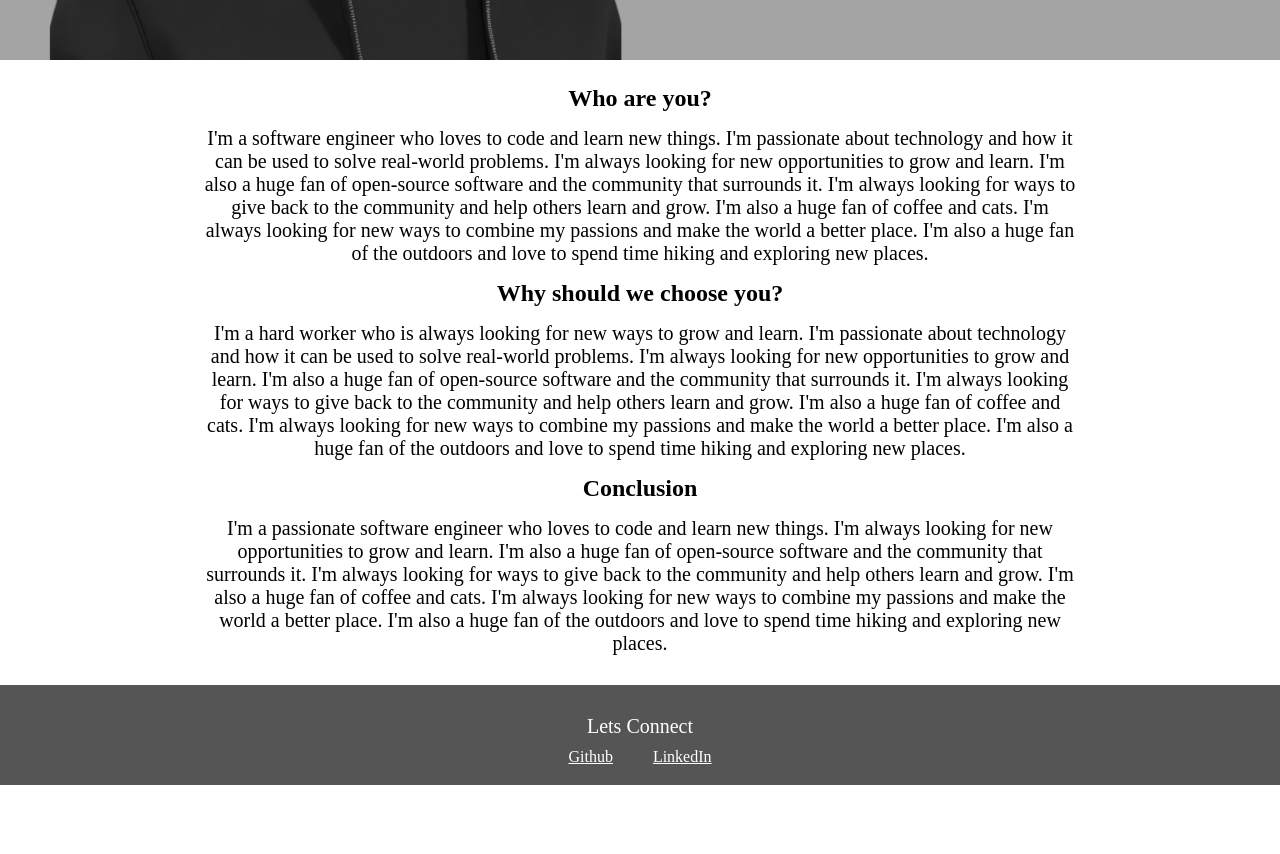
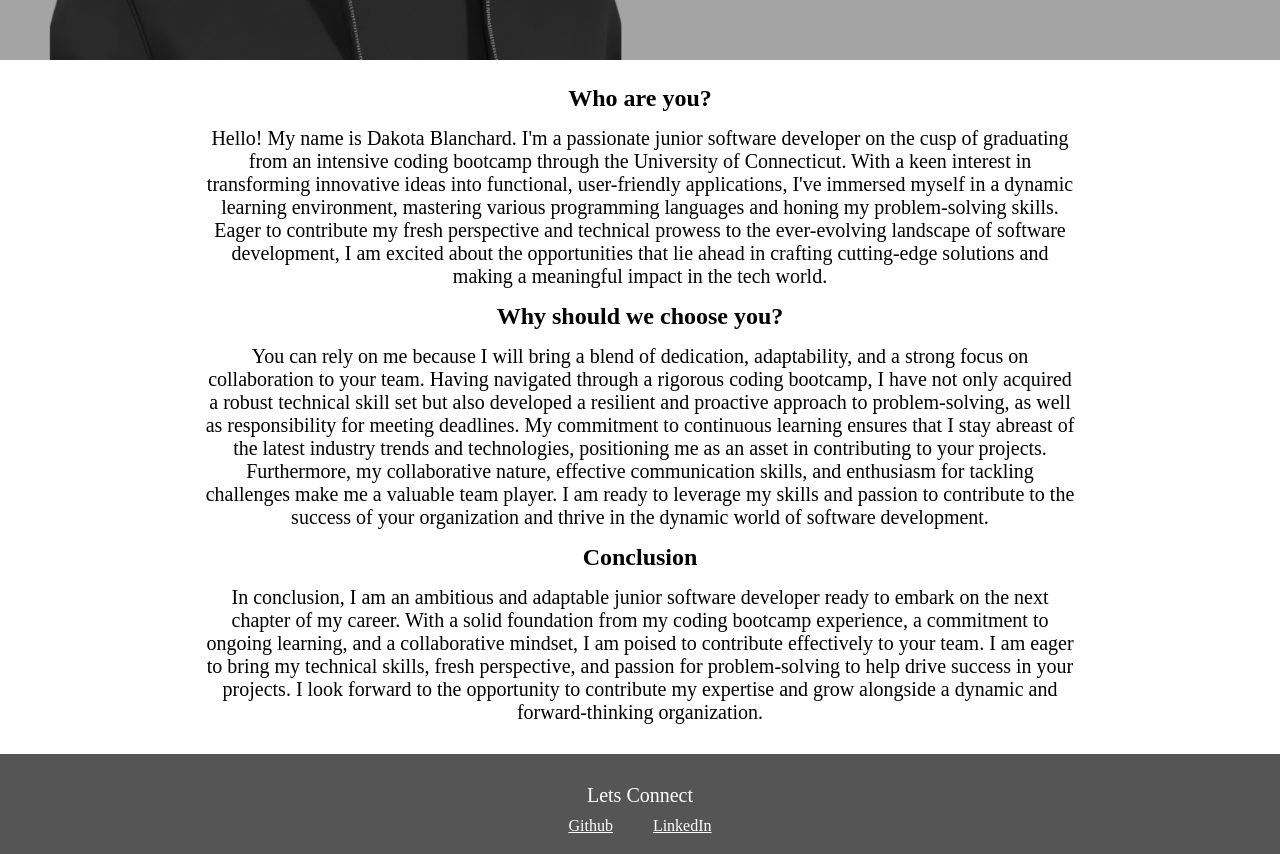
Before and after one commit to dakotablanchard/react-portfolio, a React (Vite) app: page /about-me in a window 1280 px wide. Shown: the part 540-1394 px from the top of the page. Before the commit the page ends 1325 px from the top, so only its background shows below. Built offline with nearby package versions, Linux system fonts and the light colour scheme.

Commit message:
Updated about me section

```diff
--- a/src/pages/AboutMe.jsx
+++ b/src/pages/AboutMe.jsx
@@ -3,36 +3,33 @@ const AboutMe = () => {
     return (
         <div className="about-me">
             <h2>Who are you?</h2>
-            <p>I'm a software engineer who loves to code and learn new things.
-                I'm passionate about technology and how it can be used to solve real-world problems.
-                I'm always looking for new opportunities to grow and learn.
-                I'm also a huge fan of open-source software and the community that surrounds it.
-                I'm always looking for ways to give back to the community and help others learn and grow.
-                I'm also a huge fan of coffee and cats.
-                I'm always looking for new ways to combine my passions and make the world a better place.
-                I'm also a huge fan of the outdoors and love to spend time hiking and exploring new places.
+            <p> Hello! My name is Dakota Blanchard. I'm a passionate junior software developer on the cusp of graduating
+                from an intensive coding bootcamp through the University of Connecticut.
+                With a keen interest in transforming innovative ideas into functional, user-friendly applications, I've
+                immersed myself in a dynamic learning environment, mastering various programming languages and honing my
+                problem-solving skills. Eager to contribute my fresh perspective and technical prowess to the ever-evolving
+                landscape of software development, I am excited about the opportunities that lie ahead in crafting cutting-edge
+                solutions and making a meaningful impact in the tech world.
             </p>
             <h2>Why should we choose you?</h2>
-            <p>I'm a hard worker who is always looking for new ways to grow and learn.
-                I'm passionate about technology and how it can be used to solve real-world problems.
-                I'm always looking for new opportunities to grow and learn.
-                I'm also a huge fan of open-source software and the community that surrounds it.
-                I'm always looking for ways to give back to the community and help others learn and grow.
-                I'm also a huge fan of coffee and cats.
-                I'm always looking for new ways to combine my passions and make the world a better place.
-                I'm also a huge fan of the outdoors and love to spend time hiking and exploring new places.
+            <p> You can rely on me because I will bring a blend of dedication, adaptability, and a strong focus on collaboration to your team.
+                Having navigated through a rigorous coding bootcamp, I have not only acquired a robust technical skill set
+                but also developed a resilient and proactive approach to problem-solving, as well as responsibility for meeting deadlines.
+                My commitment to continuous learning
+                ensures that I stay abreast of the latest industry trends and technologies, positioning me as an asset in contributing
+                to your projects. Furthermore, my collaborative nature, effective communication skills, and enthusiasm for tackling
+                challenges make me a valuable team player. I am ready to leverage my skills and passion to contribute to the success
+                of your organization and thrive in the dynamic world of software development.
             </p>
             <h2>Conclusion</h2>
-            <p>I'm a passionate software engineer who loves to code and learn new things.
-                I'm always looking for new opportunities to grow and learn.
-                I'm also a huge fan of open-source software and the community that surrounds it.
-                I'm always looking for ways to give back to the community and help others learn and grow.
-                I'm also a huge fan of coffee and cats.
-                I'm always looking for new ways to combine my passions and make the world a better place.
-                I'm also a huge fan of the outdoors and love to spend time hiking and exploring new places.
+            <p>In conclusion, I am an ambitious and adaptable junior software developer ready to embark on the next chapter of my career.
+                With a solid foundation from my coding bootcamp experience, a commitment to ongoing learning, and a collaborative mindset,
+                I am poised to contribute effectively to your team. I am eager to bring my technical skills, fresh perspective,
+                and passion for problem-solving to help drive success in your projects. I look forward to the opportunity to contribute
+                my expertise and grow alongside a dynamic and forward-thinking organization.
             </p>
         </div>
     );
-    };
+};
 
 export default AboutMe;
```
